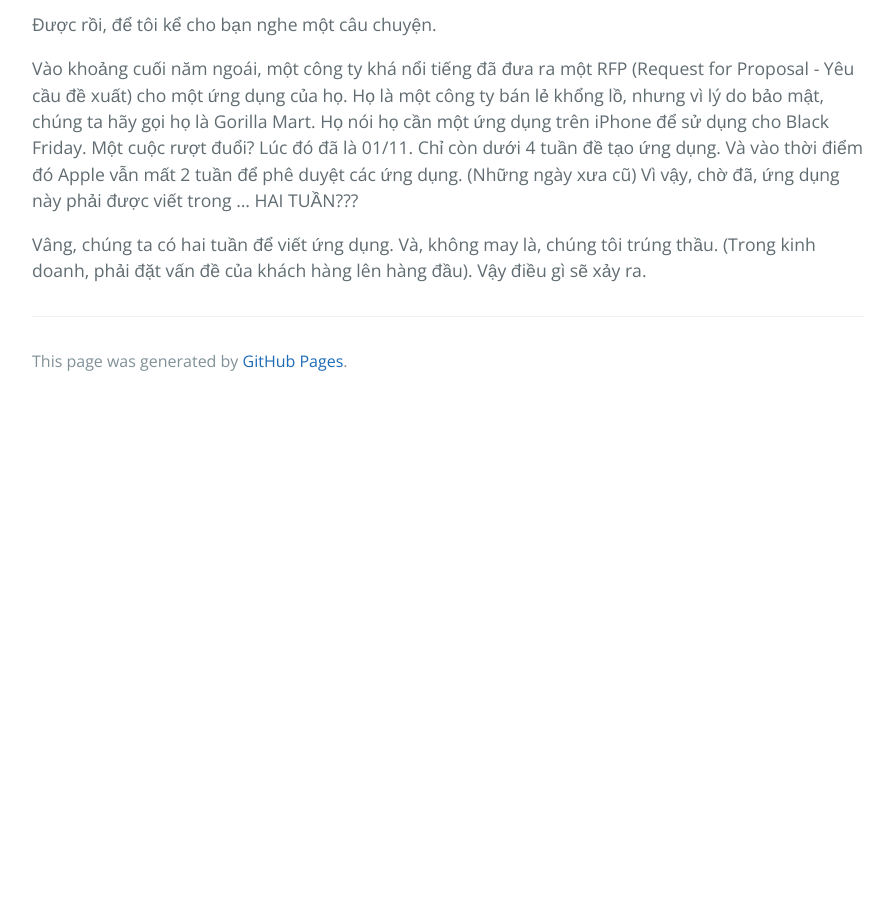
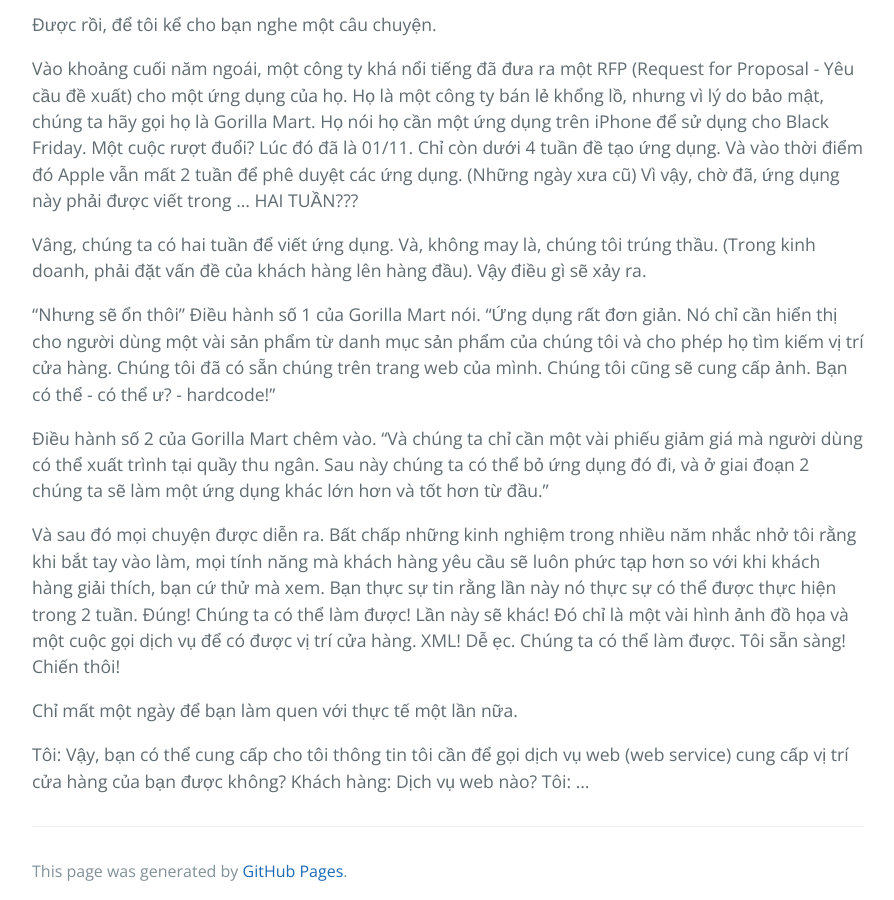
Before and after one commit to HaiBV/haibv.github.io, a Jekyll site: the page built from clean-coder/chapter-2-saying-no.md, in a window 1280 px wide and 900 px high, scrolled down 12530 px. Shown: the whole window, without its empty margins (192-1086 px from the left). Built offline with Jekyll 4.4.1, drawn with Linux system fonts in a browser that asks for light colours; our own code applies the rules of GitHub Pages for plain Markdown files; before the commit the page ends 12935 px from its top, so only the background shows below that.

Commit message:
Book - The Clean Coder - Chapter 2 - Saying No

```diff
--- a/clean-coder/chapter-2-saying-no.md
+++ b/clean-coder/chapter-2-saying-no.md
@@ -336,3 +336,15 @@
 Vào khoảng cuối năm ngoái, một công ty khá nổi tiếng đã đưa ra một RFP (Request for Proposal - Yêu cầu đề xuất) cho một ứng dụng của họ. Họ là một công ty bán lẻ khổng lồ, nhưng vì lý do bảo mật, chúng ta hãy gọi họ là Gorilla Mart. Họ nói họ cần một ứng dụng trên iPhone để sử dụng cho Black Friday. Một cuộc rượt đuổi? Lúc đó đã là 01/11. Chỉ còn dưới 4 tuần đề tạo ứng dụng. Và vào thời điểm đó Apple vẫn mất 2 tuần để phê duyệt các ứng dụng. (Những ngày xưa cũ) Vì vậy, chờ đã, ứng dụng này phải được viết trong ... HAI TUẦN???
 
 Vâng, chúng ta có hai tuần để viết ứng dụng. Và, không may là, chúng tôi trúng thầu. (Trong kinh doanh, phải đặt vấn đề của khách hàng lên hàng đầu). Vậy điều gì sẽ xảy ra.
+
+"Nhưng sẽ ổn thôi" Điều hành số 1 của Gorilla Mart nói. "Ứng dụng rất đơn giản. Nó chỉ cần hiển thị cho người dùng một vài sản phẩm từ danh mục sản phẩm của chúng tôi và cho phép họ tìm kiếm vị trí cửa hàng. Chúng tôi đã có sẵn chúng trên trang web của mình. Chúng tôi cũng sẽ cung cấp ảnh. Bạn có thể - có thể ư? - hardcode!"
+
+Điều hành số 2 của Gorilla Mart chêm vào. "Và chúng ta chỉ cần một vài phiếu giảm giá mà người dùng có thể xuất trình tại quầy thu ngân. Sau này chúng ta có thể bỏ ứng dụng đó đi, và ở giai đoạn 2 chúng ta sẽ làm một ứng dụng khác lớn hơn và tốt hơn từ đầu."
+
+Và sau đó mọi chuyện được diễn ra. Bất chấp những kinh nghiệm trong nhiều năm nhắc nhở tôi rằng khi bắt tay vào làm, mọi tính năng mà khách hàng yêu cầu sẽ luôn phức tạp hơn so với khi khách hàng giải thích, bạn cứ thử mà xem. Bạn thực sự tin rằng lần này nó thực sự có thể được thực hiện trong 2 tuần. Đúng! Chúng ta có thể làm được! Lần này sẽ khác! Đó chỉ là một vài hình ảnh đồ họa và một cuộc gọi dịch vụ để có được vị trí cửa hàng. XML! Dễ ẹc. Chúng ta có thể làm được. Tôi sẵn sàng! Chiến thôi!
+
+Chỉ mất một ngày để bạn làm quen với thực tế một lần nữa.
+
+Tôi: Vậy, bạn có thể cung cấp cho tôi thông tin tôi cần để gọi dịch vụ web (web service) cung cấp vị trí cửa hàng của bạn được không?
+Khách hàng: Dịch vụ web nào?
+Tôi: ...
```
